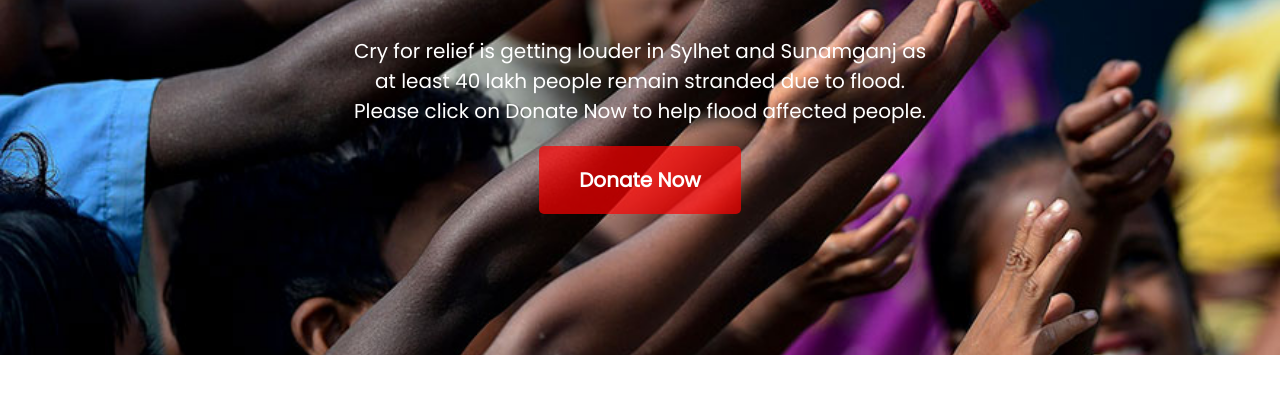
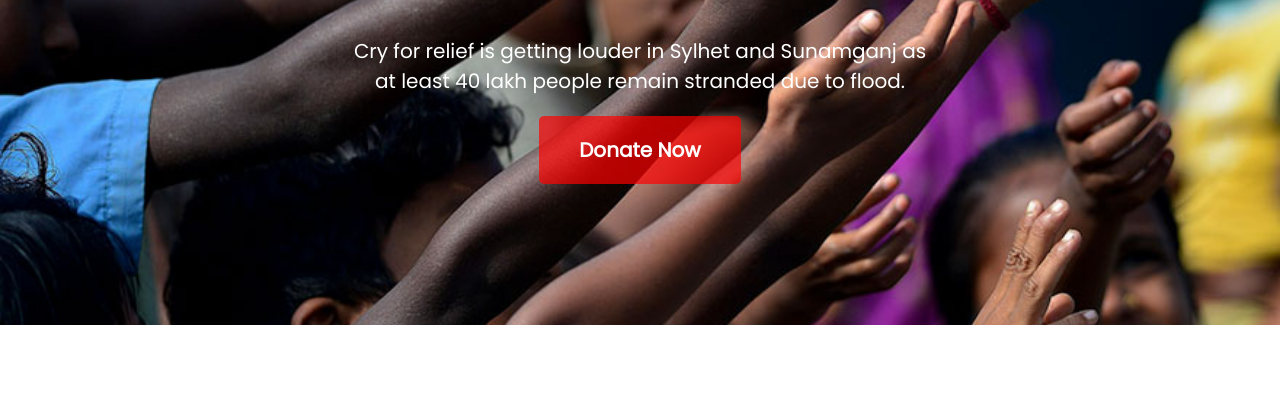
Before and after one commit to osmannayeem/help-humanity, a plain HTML site: page index.html in a window 1280 px wide. Shown: the part 375-780 px from the top of the page. Drawn offline with Linux system fonts and the light colour scheme.

Commit message:
final update

```diff
--- a/index.html
+++ b/index.html
@@ -19,7 +19,7 @@
             <h1>Let's Help Those Who Are</h1>
             <h1>More In Need</h1>
             <p>Cry for relief is getting louder in Sylhet and Sunamganj as at least 40 lakh people remain stranded due
-                to flood. Please click on Donate Now to help flood affected people.</p>
+                to flood.</p>
             <a class="anchor-button" target="_blank" href="https://bidyanondo.org/projects/Flood-Relief-Program">Donate
                 Now</a>
         </div>
```
